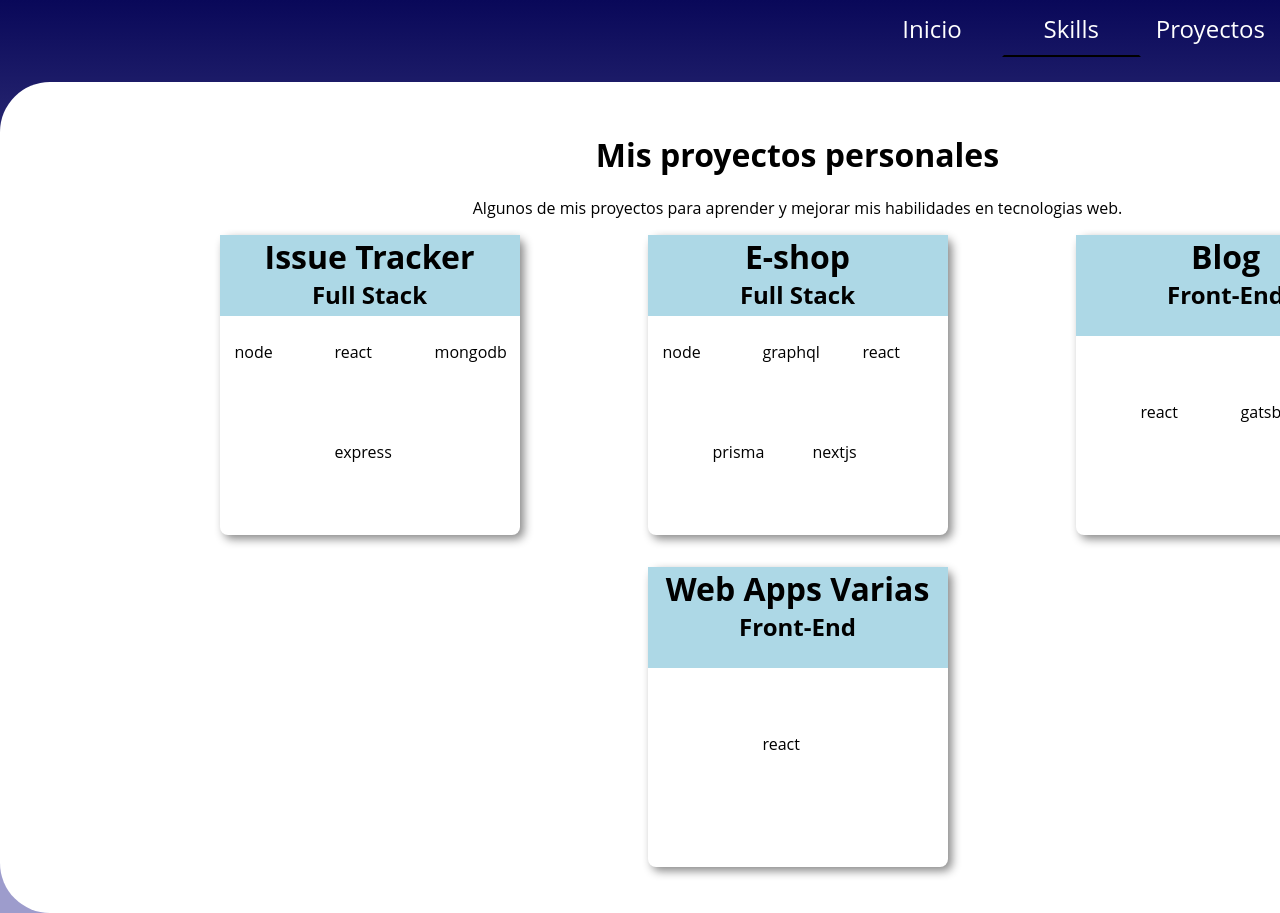
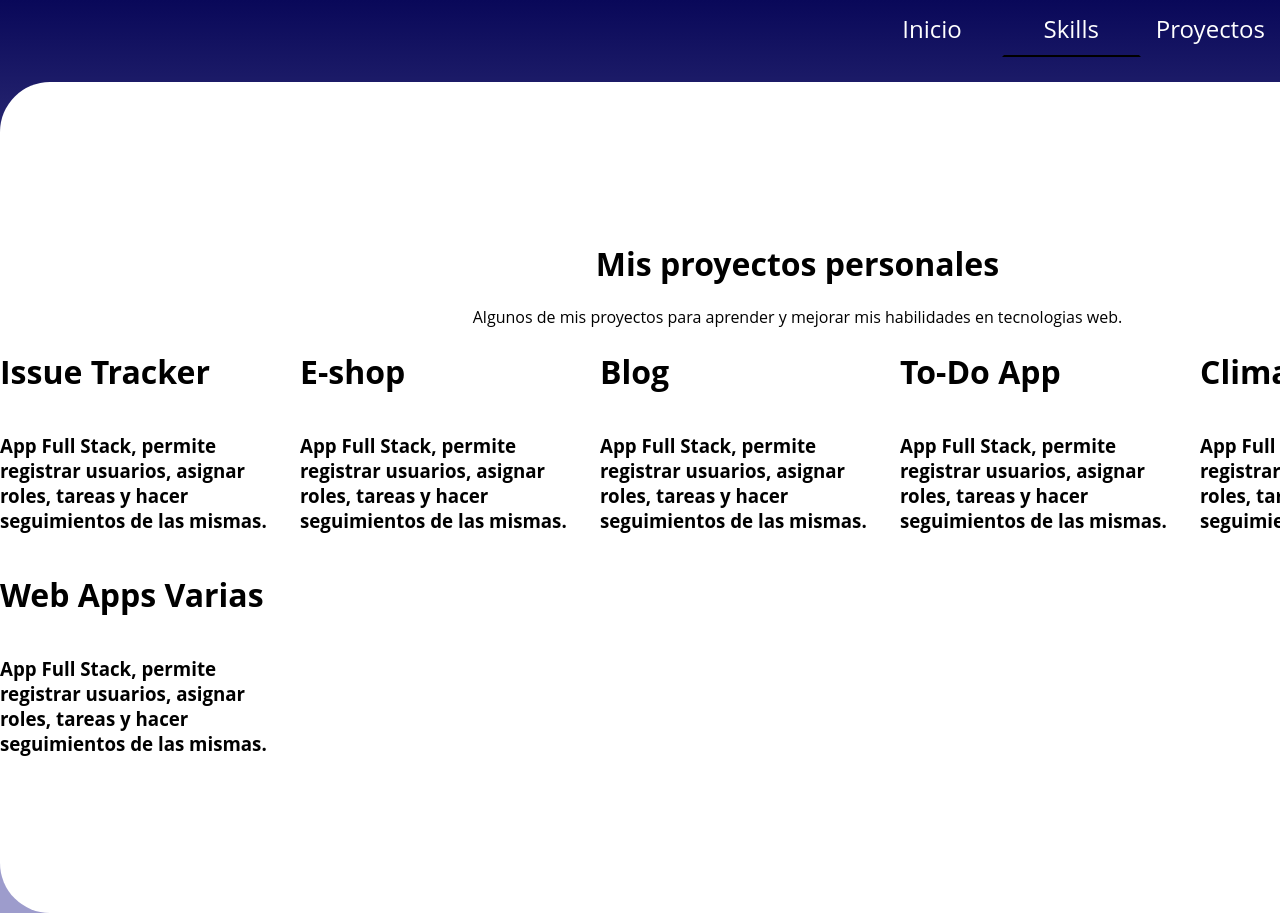
Before and after one commit to ibejarano/mi-pagina-personal, a Gatsby site: page /work in a window 1280 px wide. Shown: the top 913 px of the page. Built offline with nearby package versions, Linux system fonts and the light colour scheme; Gatsby itself is replaced by a stand-in of ours.

Commit message:
changed some data work json and new layout

```diff
--- a/src/data/work.json
+++ b/src/data/work.json
@@ -7,42 +7,56 @@
     "work_items": [
       {
         "name": "Issue Tracker",
-        "image": "images/goldenrose.png",
         "stack": {
           "type": "Full Stack",
-          "techs": ["node", "react", "mongodb", "express"]
+          "techs": [ "React","Node.js", "Express.js", "MongoDB"]
         },
-        "description": "Issue Tracker es una aplicacion web full stack, la aplicacion web permite al usuario u organizacion, crear 'Issues' o Tickets para determinado proyecto, y darles un seguimiento, consignando un estado, prioridad y responsable en la resolucion de dicho ticket. La App permite registro/login de usuarios, asignacion de roles y registro de actividades de los usuarios entre otras funcionalidades.",
+        "description": "App Full Stack, permite registrar usuarios, asignar roles, tareas y hacer seguimientos de las mismas.",
         "techDetails": ["React","React Router", "Node", "Express", "Material UI", "MongoDB"]
       },
       {
         "name": "E-shop",
-        "image": "images/hipster.png",
         "stack": {
           "type": "Full Stack",
-          "techs": ["node", "graphql", "react", "prisma", "nextjs"]
+          "techs": ["Next.js", "Node.js", "GraphQL", "Prisma"]
         },
-        "description": "Lorem ipsum dolor sit amet, consectetur adipiscing elit. Sed venenatis eros imperdiet nibh tempor luctus. Maecenas efficitur augue nunc, ac suscipit nisl pretium in. ",
+        "description": "App Full Stack, permite registrar usuarios, asignar roles, tareas y hacer seguimientos de las mismas.",
         "techDetails": ["Node", "Prisma", "Next.js (React SSR)", "Yoga GraphQL", "Styled Components"]
       },
       {
         "name": "Blog",
-        "image": "images/holdfast.png",
         "stack": {
           "type": "Front-End",
-          "techs": ["react", "gatsby"]
+          "techs": ["React", "Gatsby"]
         },
-        "description": "Lorem ipsum dolor sit amet, consectetur adipiscing elit. Sed venenatis eros imperdiet nibh tempor luctus. Maecenas efficitur augue nunc, ac suscipit nisl pretium in. ",
+        "description": "App Full Stack, permite registrar usuarios, asignar roles, tareas y hacer seguimientos de las mismas.",
+        "techDetails": ["Gatsby", "React", "Styled components", "Gatsby Plugins"]
+      },
+      {
+        "name": "To-Do App",
+        "stack": {
+          "type": "Front-End",
+          "techs": ["React"]
+        },
+        "description": "App Full Stack, permite registrar usuarios, asignar roles, tareas y hacer seguimientos de las mismas.",
+        "techDetails": ["Gatsby", "React", "Styled components", "Gatsby Plugins"]
+      },
+      {
+        "name": "Clima App",
+        "stack": {
+          "type": "Front-End",
+          "techs": ["React"]
+        },
+        "description": "App Full Stack, permite registrar usuarios, asignar roles, tareas y hacer seguimientos de las mismas.",
         "techDetails": ["Gatsby", "React", "Styled components", "Gatsby Plugins"]
       },
       {
         "name": "Web Apps Varias",
-        "image": "images/freedom.png",
         "stack": {
           "type": "Front-End",
-          "techs": ["react"]
+          "techs": ["React"]
         },
-        "description": "Lorem ipsum dolor sit amet, consectetur adipiscing elit. Sed venenatis eros imperdiet nibh tempor luctus. Maecenas efficitur augue nunc, ac suscipit nisl pretium in. ",
+        "description": "App Full Stack, permite registrar usuarios, asignar roles, tareas y hacer seguimientos de las mismas.",
         "techDetails": ["Varias"]
       }
     ]
--- a/src/pages/skills.js
+++ b/src/pages/skills.js
@@ -79,7 +79,6 @@ export const query = graphql`
       work_items {
         name
         description
-        image
         stack {
           type
         }
--- a/src/pages/work.js
+++ b/src/pages/work.js
@@ -3,24 +3,20 @@ import Layout from "../components/Layout/layout"
 
 import "../styles/work.css"
 
+function CardWork({work}){
+  return(
+    <div className="card-work-container">
+      <h1 className="card-work-title">{work.name}</h1>
+      <h3>{work.description}</h3>
+    </div>
+  )
+}
+
 export default function WorkPage (props) {
 
     const workData = props.data.workJson
     const workItems = workData.work_items.map((item, idx) => (
-      <div
-        key={idx}
-        className="work-item"
-      >
-        <div className="work-item-text">
-          <h1>{item.name}</h1>
-          <h2>{item.stack.type}</h2>
-        </div>
-        <div className="work-item-techs">
-          {item.stack.techs.map((tech, idx) => (
-            <p className="work-item-tech-item"> {tech}</p>
-          ))}
-        </div>
-      </div>
+        <CardWork key={idx} work={item} />
     ))
 
     return (
@@ -28,7 +24,7 @@ export default function WorkPage (props) {
         <div className="work-container">
         <h1 className="work-title">{workData.title}</h1>
         <div className="work-text">{workData.text}</div>
-        <div className="work-cards">{workItems}</div>
+        <div className="card-works-container">{workItems}</div>
         </div>
       </Layout>
     )
@@ -45,7 +41,6 @@ export const query = graphql`
         name
         description
         stack {
-          type
           techs
         }
         techDetails
--- a/src/styles/work.css
+++ b/src/styles/work.css
@@ -31,11 +31,18 @@
   margin: 0 auto;
 }
 
-.work-cards {
+.card-works-container {
   display: flex;
   flex-flow: row wrap;
+}
+
+.card-work-container {
+  display: flex;
+  flex-flow: column nowrap;
   justify-content: center;
+  max-width: 300px;
 }
+
 
 .work-item-techs {
   display: flex;
```
